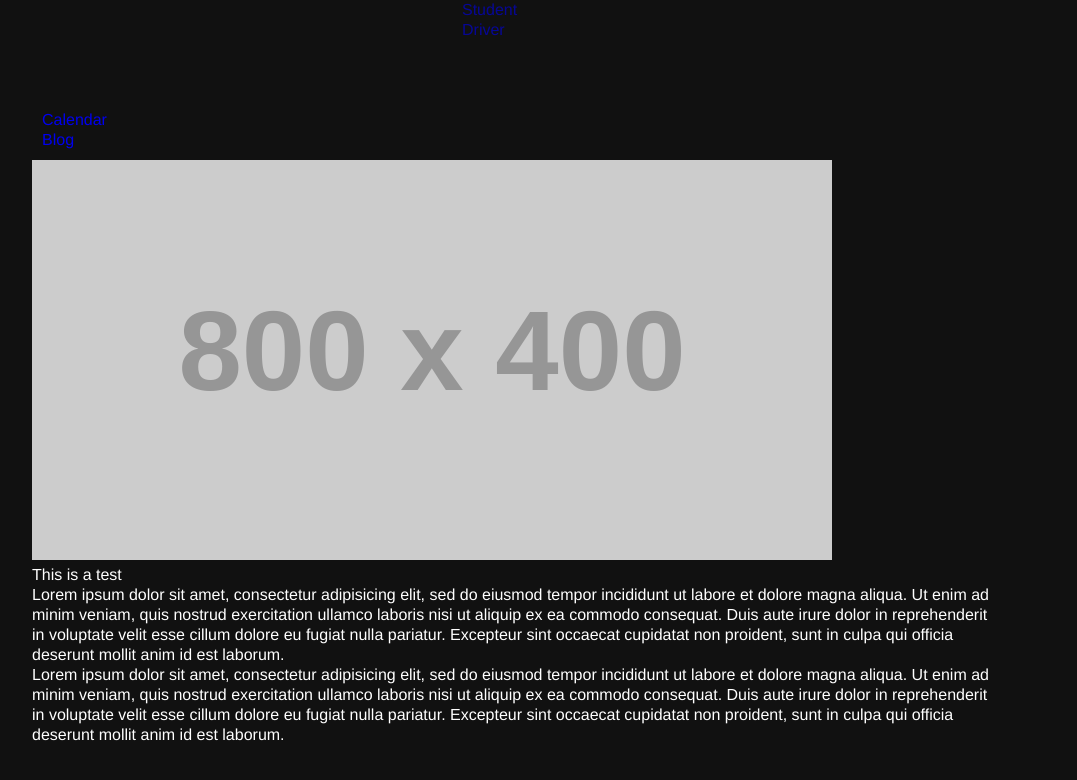
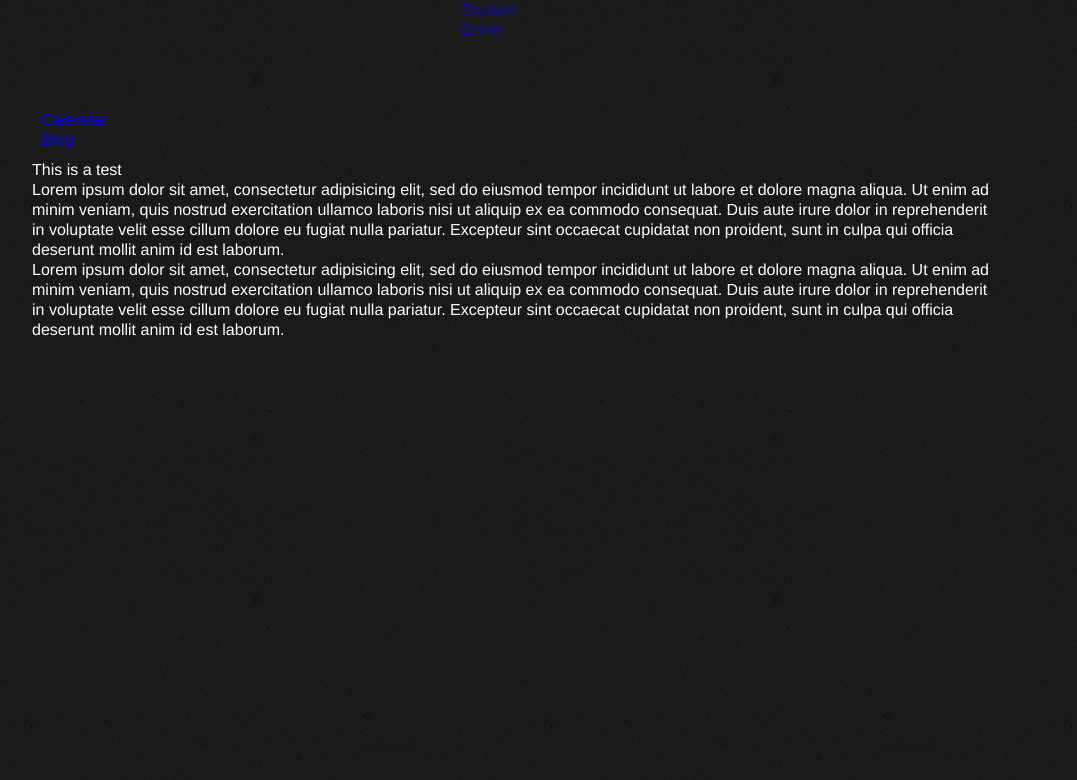
Before and after one commit to wanderingmatt/student-driver, a plain HTML site: page index.html in a window 1280 px wide. Shown: the whole page, without its empty margins (128-1205 px from the left). Drawn offline with Linux system fonts and the light colour scheme; placeholder pictures from the web are drawn by us.

Commit message:
Temporary asphalt.

```diff
--- a/index.html
+++ b/index.html
@@ -17,7 +17,6 @@
   </nav>
   <section>
     <article>
-      <img src="http://placehold.it/800x400/444/fff&amp;text=Hero" alt="Hero" width="800" height="400" />
       <h2>This is a test</h2>
       <p>Lorem ipsum dolor sit amet, consectetur adipisicing elit, sed do eiusmod tempor incididunt ut labore et dolore magna aliqua. Ut enim ad minim veniam, quis nostrud exercitation ullamco laboris nisi ut aliquip ex ea commodo consequat. Duis aute irure dolor in reprehenderit in voluptate velit esse cillum dolore eu fugiat nulla pariatur. Excepteur sint occaecat cupidatat non proident, sunt in culpa qui officia deserunt mollit anim id est laborum.</p>
       <p>Lorem ipsum dolor sit amet, consectetur adipisicing elit, sed do eiusmod tempor incididunt ut labore et dolore magna aliqua. Ut enim ad minim veniam, quis nostrud exercitation ullamco laboris nisi ut aliquip ex ea commodo consequat. Duis aute irure dolor in reprehenderit in voluptate velit esse cillum dolore eu fugiat nulla pariatur. Excepteur sint occaecat cupidatat non proident, sunt in culpa qui officia deserunt mollit anim id est laborum.</p>
--- a/stylesheets/styles.css
+++ b/stylesheets/styles.css
@@ -5,7 +5,7 @@ AUTHOR: Matthew Anderson => http://matthew-anderson.net
 */
 
 body {
-  background: #111;
+  background: #111 url("../images/bg.png");
   color: #fff;
   font: normal 16px/20px 'Helvetica Neue', sans-serif;
 }
```
Also changed, not shown: images/bg.png (added).
